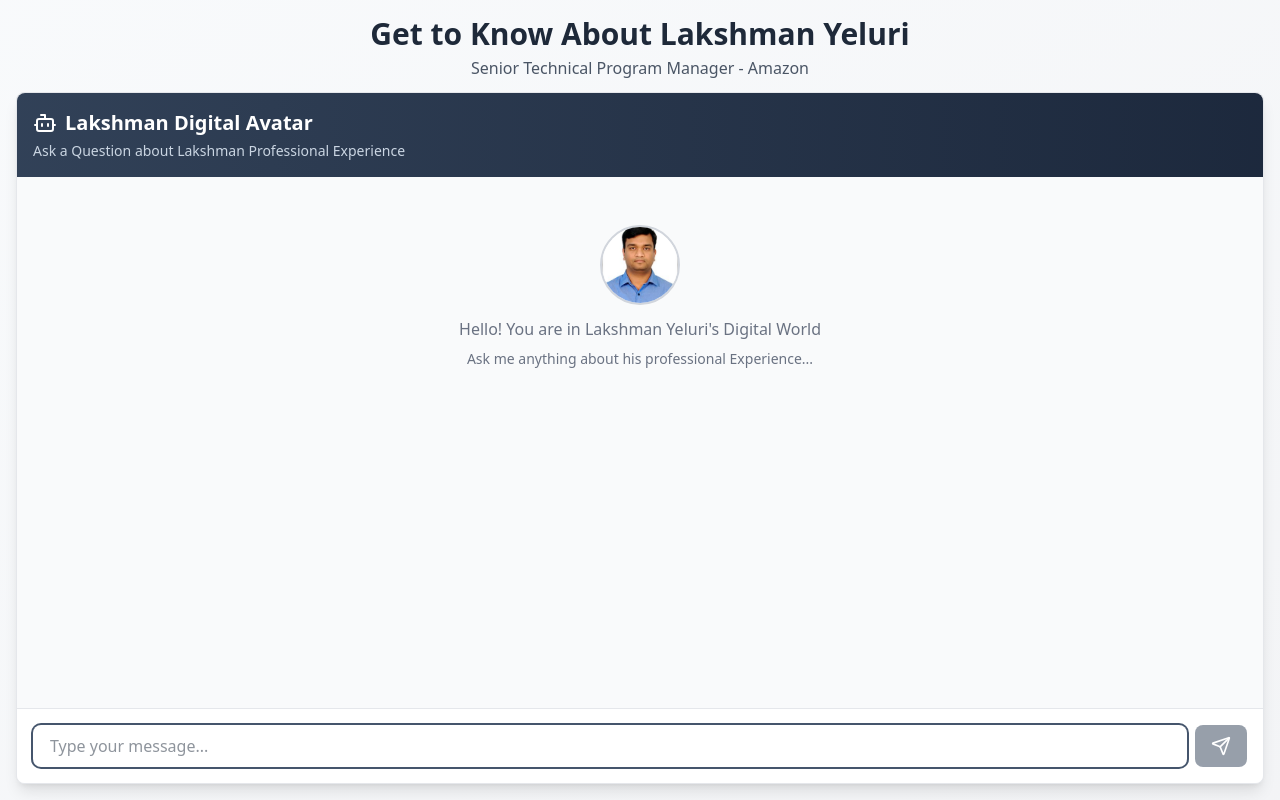
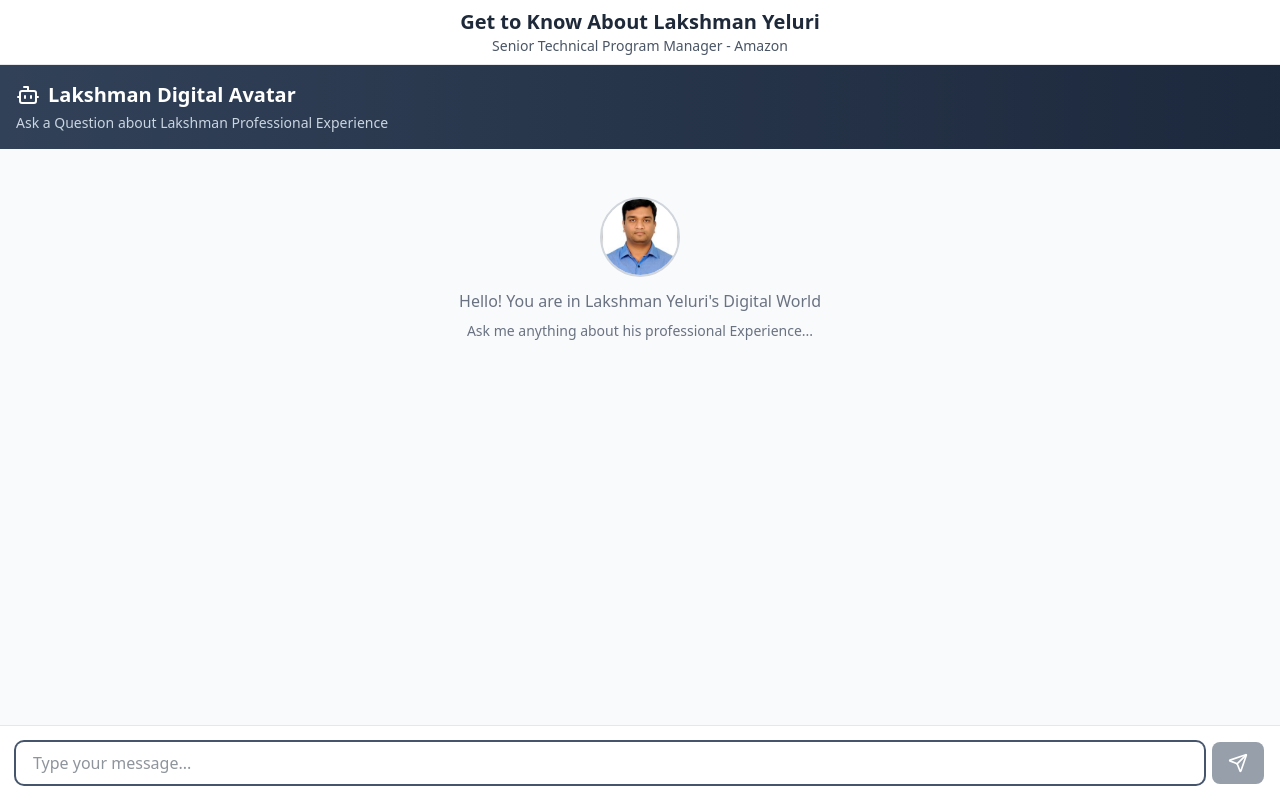
Before and after one commit to xllakshman/twin, a Next.js app in the folder frontend/: page / in a window 1280 px wide. Built offline with nearby package versions, Linux system fonts and the light colour scheme.

Commit message:
Make chat edge-to-edge full viewport and prevent stale HTML cache.
Use h-dvh layout without card padding, and set no-cache headers on deployed HTML files.

Co-authored-by: Cursor <cursoragent@cursor.com>

```diff
--- a/frontend/app/layout.tsx
+++ b/frontend/app/layout.tsx
@@ -25,9 +25,9 @@ export default function RootLayout({
   return (
     <html
       lang="en"
-      className={`${geistSans.variable} ${geistMono.variable} h-full antialiased`}
+      className={`${geistSans.variable} ${geistMono.variable} h-dvh antialiased`}
     >
-      <body className="min-h-full flex flex-col">{children}</body>
+      <body className="h-dvh overflow-hidden">{children}</body>
     </html>
   );
 }
--- a/frontend/app/page.tsx
+++ b/frontend/app/page.tsx
@@ -2,19 +2,19 @@ import Twin from '@/components/twin';
 
 export default function Home() {
   return (
-    <main className="h-screen flex flex-col bg-gradient-to-br from-slate-50 to-gray-100 overflow-hidden">
-      <header className="shrink-0 px-4 pt-4 pb-3 text-center">
-        <h1 className="text-2xl md:text-3xl font-bold text-gray-800 mb-1">
+    <div className="flex h-dvh w-full flex-col overflow-hidden bg-gray-100">
+      <header className="shrink-0 border-b border-gray-200 bg-white px-4 py-2 text-center">
+        <h1 className="text-lg font-bold text-gray-800 md:text-xl">
           Get to Know About Lakshman Yeluri
         </h1>
-        <p className="text-sm md:text-base text-gray-600">
+        <p className="text-xs text-gray-600 md:text-sm">
           Senior Technical Program Manager - Amazon
         </p>
       </header>
 
-      <div className="flex-1 min-h-0 px-3 pb-3 md:px-4 md:pb-4">
+      <div className="min-h-0 flex-1">
         <Twin />
       </div>
-    </main>
+    </div>
   );
 }
--- a/frontend/components/twin.tsx
+++ b/frontend/components/twin.tsx
@@ -104,9 +104,9 @@ export default function Twin() {
     }, []);
 
     return (
-        <div className="flex flex-col h-full bg-gray-50 rounded-lg shadow-lg border border-gray-200">
+        <div className="flex h-full w-full flex-col bg-gray-50">
             {/* Header */}
-            <div className="bg-gradient-to-r from-slate-700 to-slate-800 text-white p-3 md:p-4 rounded-t-lg shrink-0">
+            <div className="shrink-0 bg-gradient-to-r from-slate-700 to-slate-800 p-3 text-white md:p-4">
                 <h2 className="text-xl font-semibold flex items-center gap-2">
                     <Bot className="w-6 h-6" />
                     Lakshman Digital Avatar
@@ -115,7 +115,7 @@ export default function Twin() {
             </div>
 
             {/* Messages */}
-            <div className="flex-1 overflow-y-auto p-4 space-y-4">
+            <div className="min-h-0 flex-1 overflow-y-auto p-3 md:p-4 space-y-4">
                 {messages.length === 0 && (
                     <div className="text-center text-gray-500 mt-8">
                         {hasAvatar ? (
@@ -215,7 +215,7 @@ export default function Twin() {
             </div>
 
             {/* Input */}
-            <div className="border-t border-gray-200 p-3 md:p-4 bg-white rounded-b-lg shrink-0">
+            <div className="shrink-0 border-t border-gray-200 bg-white p-3 md:p-4">
                 <div className="flex gap-2">
                     <input
                         ref={inputRef}
```
Also changed, not shown: 1 other file (tests, documents, lock files or other folders).
